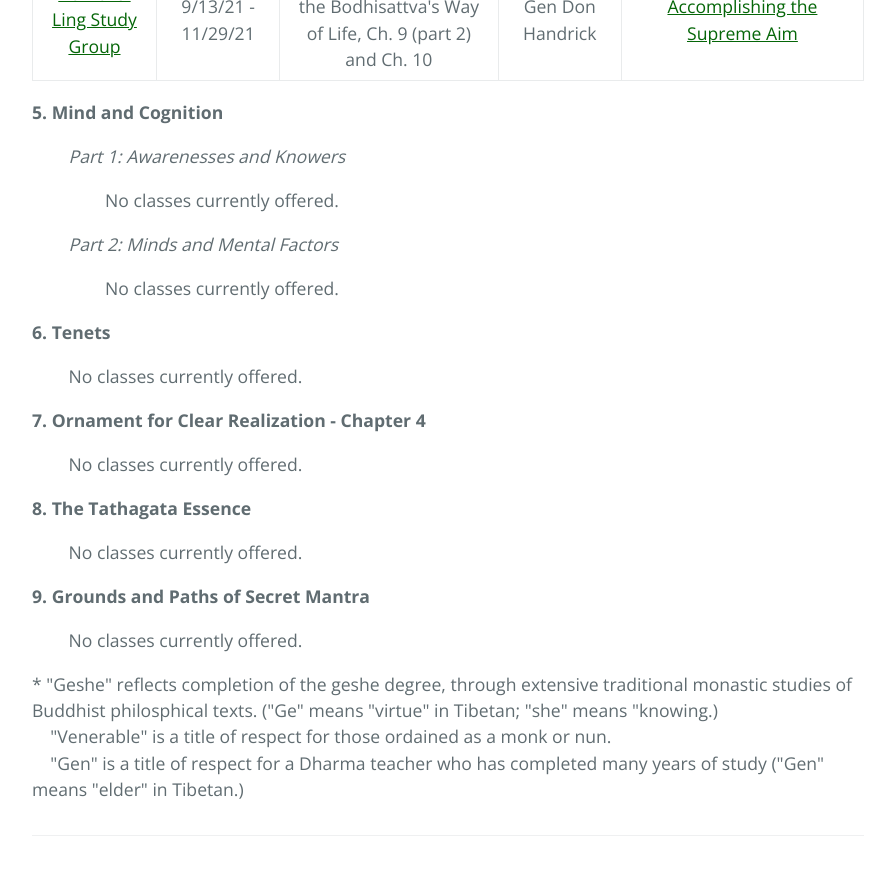
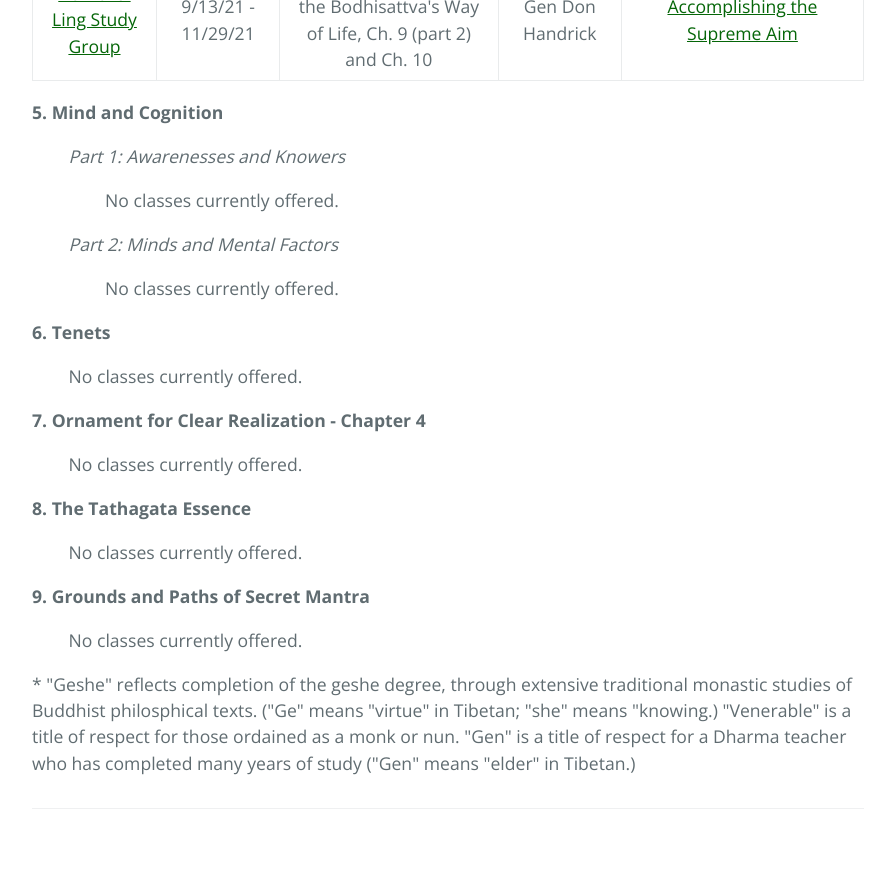
Before and after one commit to lgeorge/lgeorge.github.io, a Jekyll site: the page built from fpmt-na-v2/index.html, in a window 1280 px wide and 900 px high, scrolled down 1637 px. Shown: the top 875 px of the window, without its empty margins (192-1087 px from the left). Built offline with Jekyll 4.4.1, drawn with Linux system fonts in a browser that asks for light colours.

```diff
--- a/fpmt-na-v2/index.html
+++ b/fpmt-na-v2/index.html
@@ -131,8 +131,8 @@ layout: default
 
     <p>&nbsp; &nbsp; &nbsp; &nbsp; No classes currently offered.</p>
 
-    <p>* "Geshe" reflects completion of the geshe degree, through extensive traditional monastic studies of Buddhist philosphical texts. ("Ge" means "virtue" in Tibetan; "she" means "knowing.)</br>
-      &nbsp; &nbsp; "Venerable" is a title of respect for those ordained as a monk or nun.</br>
-      &nbsp; &nbsp; "Gen" is a title of respect for a Dharma teacher who has completed many years of study ("Gen" means "elder" in Tibetan.)</p>
+    <p>* "Geshe" reflects completion of the geshe degree, through extensive traditional monastic studies of Buddhist philosphical texts. ("Ge" means "virtue" in Tibetan; "she" means "knowing.)
+      "Venerable" is a title of respect for those ordained as a monk or nun.
+      "Gen" is a title of respect for a Dharma teacher who has completed many years of study ("Gen" means "elder" in Tibetan.)</p>
   </body>
 </html>
```
